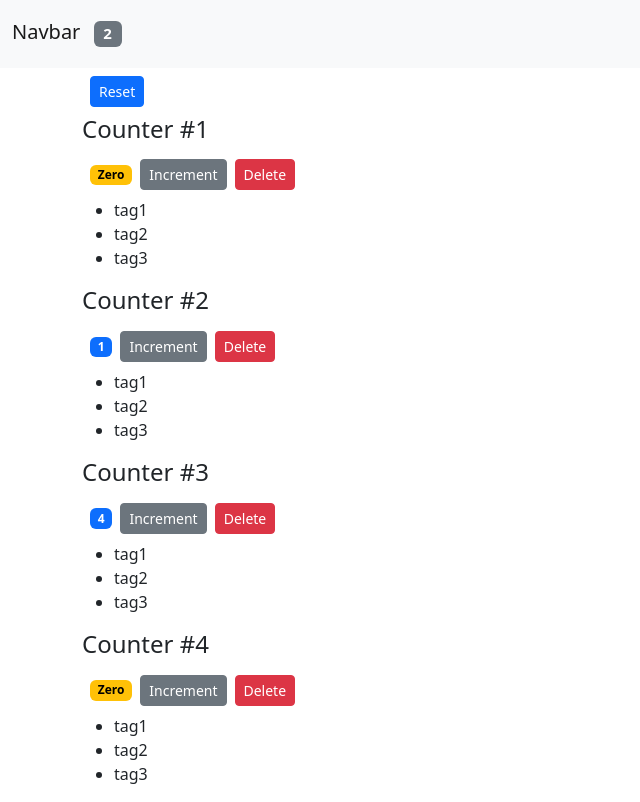
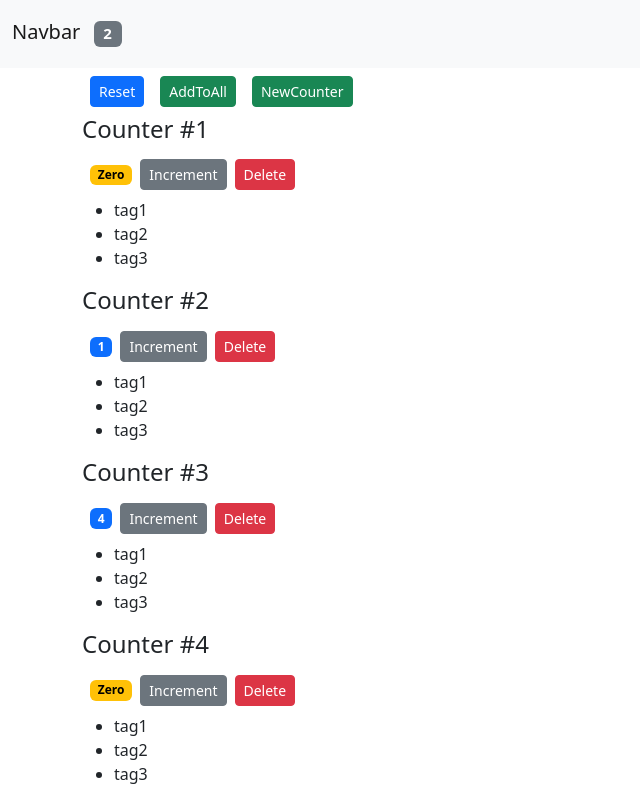
Before and after one commit to xumutdll/basic-counter-app, a React (Create React App) app: page / in a window 1280 px wide. Shown: the whole page, without its empty margins (0-640 px from the left). Built offline with nearby package versions, Linux system fonts and the light colour scheme.

Commit message:
addedSomeButtons

```diff
--- a/src/App.js
+++ b/src/App.js
@@ -34,7 +34,22 @@ class App extends Component {
     // In order to not the change the state directly,
     // we create this copy of counters[index]
     counters[index].value++;
-    this.setState({ counters });
+    return this.setState({ counters });
+  };
+
+  handleAddToALL = () => {
+    const counters = [...this.state.counters];
+    for (let index in counters) {
+      counters[index].value++;
+    }
+    return this.setState({ counters });
+  };
+
+  handleNewCounter = () => {
+    const counters = [...this.state.counters];
+    counters.push({ id: counters.length + 1, value: 0 });
+
+    return this.setState({ counters });
   };
 
   render() {
@@ -49,6 +64,8 @@ class App extends Component {
             onReset={this.handleReset}
             onIncrement={this.handleIncrement}
             onDelete={this.handleDelete}
+            onAddToAll={this.handleAddToALL}
+            onNewCounter={this.handleNewCounter}
           />
         </main>
       </React.Fragment>
--- a/src/components/counters.jsx
+++ b/src/components/counters.jsx
@@ -3,12 +3,25 @@ import Counter from "./counter";
 
 class Counters extends Component {
   render() {
-    const { onReset, counters, onDelete, onIncrement } = this.props;
+    const {
+      onReset,
+      counters,
+      onDelete,
+      onIncrement,
+      onAddToAll,
+      onNewCounter,
+    } = this.props;
 
     return (
       <div>
         <button onClick={onReset} className="btn btn-primary btn-sm m-2">
           Reset
+        </button>
+        <button onClick={onAddToAll} className="btn btn-success btn-sm m-2">
+          AddToAll
+        </button>
+        <button onClick={onNewCounter} className="btn btn-success btn-sm m-2">
+          NewCounter
         </button>
         {counters.map((counter) => (
           <Counter
```
